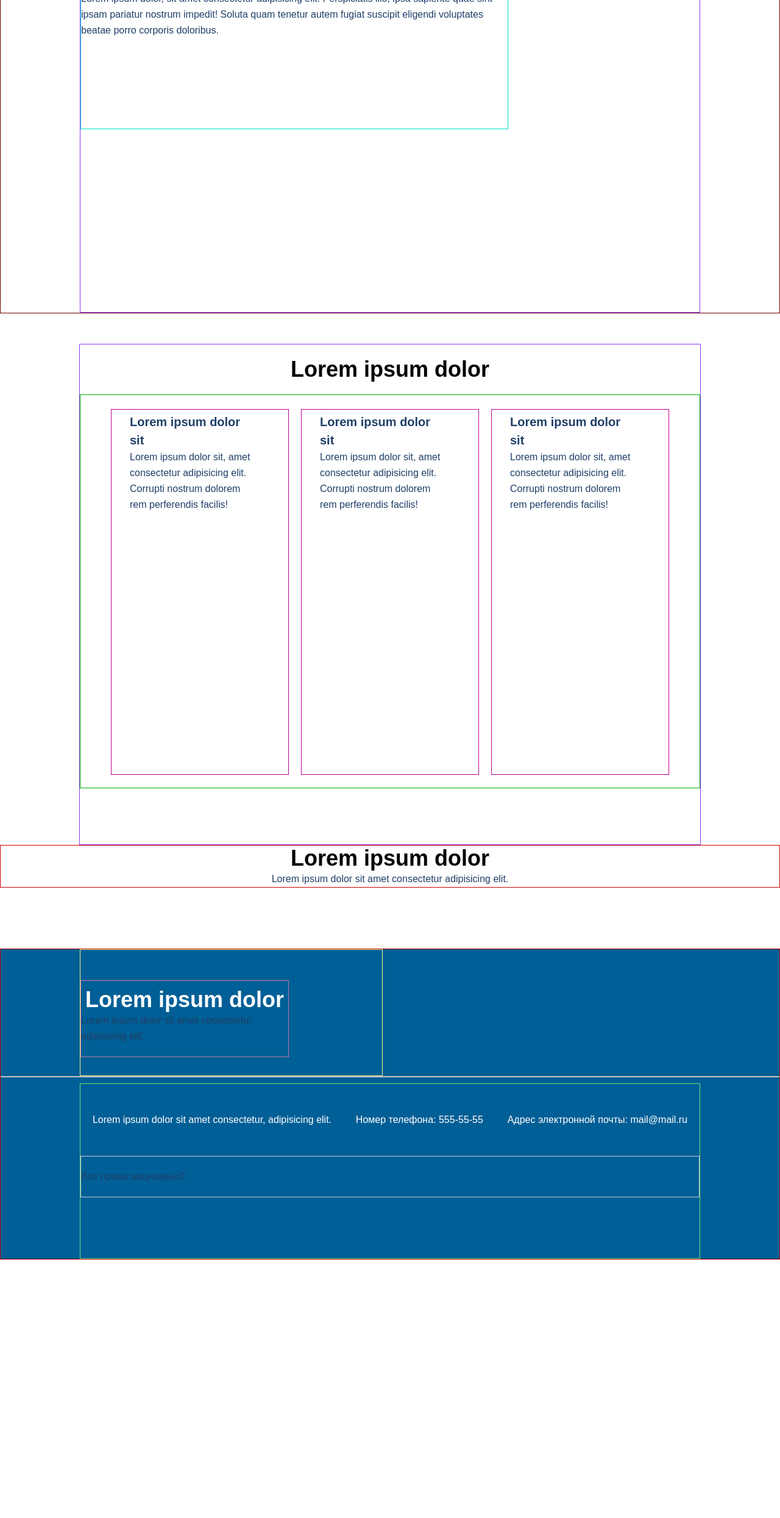
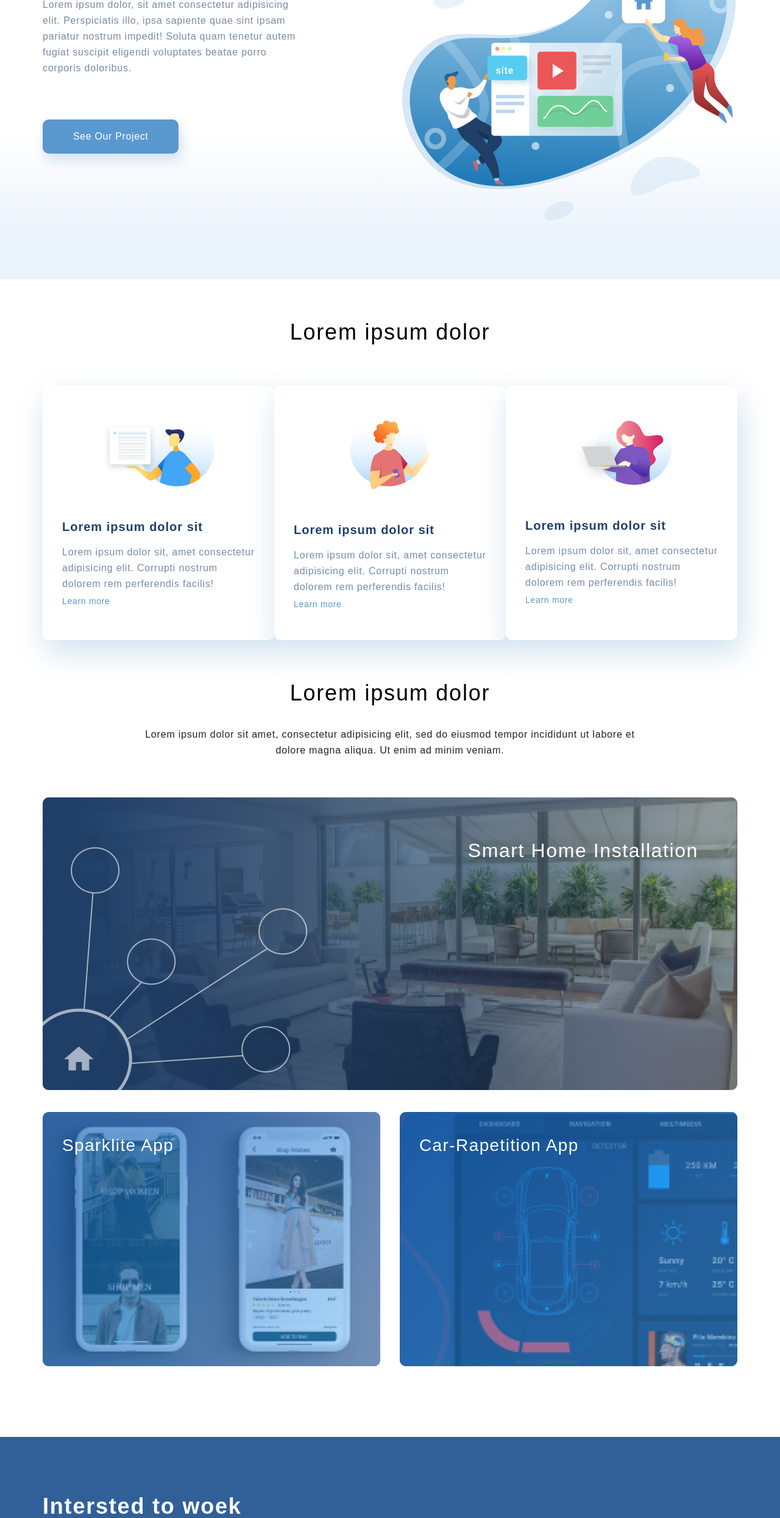
Before and after one commit to Melomaner/GB_HTML_CSS, a plain HTML site: page index.html in a window 1280 px wide. Shown: the part 310-2800 px from the top of the page at 61% size. Before the commit the page ends 2376 px from the top, so only its background shows below. Drawn offline with Linux system fonts and the light colour scheme.

Commit message:
Lesson 6
1. Вёрстка сайта по макету figma (https://www.figma.com/file/AOKabCJEdEqr9ZZEaJ0IMS/html%2Fcss-(Copy)?node-id=1%3A811 ).
2. Знакомство с макетом.
3. Приступил к верстке главной страницы по макету

```diff
--- a/index.html
+++ b/index.html
@@ -10,70 +10,105 @@
 </head>
 
 <body>
-    <div class="top_content">
-        <div class="info_site">
-            <div class="menu_site">
-                <div class="menu"><a href="index.html">Главная</a></div>
-                <div class="menu"><a href="Contacts.html">Контакты</a></div>
-            </div>
-            <div class="start_content">
-                <h1 class="headline">Lorem ipsum</h1>
-                <p class="paragraph">Lorem ipsum dolor, sit amet consectetur adipisicing elit. Perspiciatis illo, ipsa
+    <div class="top">
+        <div class="container top__box">
+            <ul class="header">
+                <li><a href="index.html"><img src="image/Logo.svg" alt="logo"></a></li>
+                <li><a href="Contacts.html"><img src="image/Contact.svg" alt=""></a></li>
+            </ul>
+            <div class="top__info">
+                <h1 class="top__heading">Lorem ipsum</h1>
+                <p class="text top_text">Lorem ipsum dolor, sit amet consectetur adipisicing elit. Perspiciatis
+                    illo, ipsa
                     sapiente
                     quae
                     sint ipsam
                     pariatur nostrum impedit! Soluta quam tenetur autem fugiat suscipit eligendi voluptates beatae porro
                     corporis
                     doloribus.</p>
+                <a href="#" class="top_button">See Our Project</a>
             </div>
         </div>
     </div>
-    <div class="info_site">
-        <h3 class="title">Lorem ipsum dolor</h3>
-        <div class="menu_site">
-            <div class="news_site">
-                <h4 class="lower_title">Lorem ipsum dolor sit</h4>
-                <p class="paragraph">Lorem ipsum dolor sit, amet consectetur adipisicing elit. Corrupti nostrum dolorem
+    <div class="what-we-do container">
+        <h3 class="heading">Lorem ipsum dolor</h3>
+        <div class="card-box">
+            <div class="card">
+                <img class="card__img" src="image/Card_1.svg" alt="card 1">
+                <h4 class="heading-mini">Lorem ipsum dolor sit</h4>
+                <p class="text">Lorem ipsum dolor sit, amet consectetur adipisicing elit. Corrupti nostrum dolorem
                     rem
                     perferendis facilis!</p>
+                <a class="card__link" href="#">Learn more</a>
             </div>
-            <div class="news_site">
-                <h4 class="lower_title">Lorem ipsum dolor sit</h4>
-                <p class="paragraph">Lorem ipsum dolor sit, amet consectetur adipisicing elit. Corrupti nostrum dolorem
+            <div class="card">
+                <img class="card__img" src="image/Card_2-1.svg" alt="card 1">
+                <h4 class="heading-mini">Lorem ipsum dolor sit</h4>
+                <p class="text">Lorem ipsum dolor sit, amet consectetur adipisicing elit. Corrupti nostrum dolorem
                     rem
                     perferendis facilis!</p>
+                <a class="card__link" href="#">Learn more</a>
             </div>
-            <div class="news_site">
-                <h4 class="lower_title">Lorem ipsum dolor sit</h4>
-                <p class="paragraph">Lorem ipsum dolor sit, amet consectetur adipisicing elit. Corrupti nostrum dolorem
+            <div class="card">
+                <img class="card__img" src="image/Card_3.svg" alt="card 1">
+                <h4 class="heading-mini">Lorem ipsum dolor sit</h4>
+                <p class="text">Lorem ipsum dolor sit, amet consectetur adipisicing elit. Corrupti nostrum dolorem
                     rem
                     perferendis facilis!</p>
+                <a class="card__link" href="#">Learn more</a>
             </div>
         </div>
     </div>
-    <div class="middle_text">
-        <h3 class="title">Lorem ipsum dolor</h3>
-        <p class="paragraph">Lorem ipsum dolor sit amet consectetur adipisicing elit.</p>
-    </div>
-    <div class="footer_main_box">
-        <div class="footer_head">
-            <div class="footer_text">
-                <h3 class="title">Lorem ipsum dolor</h3>
-                <p class="paragraph">Lorem ipsum dolor sit amet consectetur adipisicing elit.</p>
+    <div class="project container">
+        <h3 class="heading">Lorem ipsum dolor</h3>
+        <p class="text text_project">Lorem ipsum dolor sit amet, consectetur
+            adipisicing elit, sed do eiusmod tempor incididunt ut labore et dolore magna aliqua. Ut enim ad minim
+            veniam.</p>
+        <div class="project__item">
+            <img class="project__img" src="image/project-1.png" alt="photo">
+            <p class="project__text">Smart Home Installation</p>
+        </div>
+        <div class="project__parent">
+            <div class="project__item project__item_margin">
+                <img class="project__img" src="image/project-2.png" alt="photo">
+                <p class="project__text_parent">Sparklite App</p>
             </div>
-        </div>
-        <hr>
-        <div class="footer_info">
-            <div class="footer_contacts">
-                <div>Lorem ipsum dolor sit amet consectetur, adipisicing elit.</div>
-                <div>Номер телефона: 555-55-55</div>
-                <div>Адрес электронной почты: mail@mail.ru</div>
-            </div>
-            <div class="footer_rights">
-                <p class="paragraph">Все права защищены&copy;</p>
+            <div class="project__item">
+                <img class="project__img" src="image/project-3.png" alt="photo">
+                <p class="project__text_parent">Car-Rapetition App</p>
             </div>
         </div>
     </div>
+    <div class="footer_main_box">
+        <div class="container">
+            <div class="footer_top">
+                <div class="footer_top_box">
+                    <h3 class="footer_title">Intersted to woek with our team?</h3>
+                    <p class="text footer_text_top">Lorem ipsum dolor sit amet, consectetur adipisicing elit, sed do
+                        eiusmod tempor
+                        incididunt ut labore et dolore magna aliqua. Ut enim ad minim veniam.</p>
+                </div>
+                <a href="#" class="footer_top_button">Let’s Talk</a>
+            </div>
+        </div>
+        <hr class="footer_hr">
+        <div class="container">
+            <div class="text footer_botton">
+                <div class="footer_adress_a">A.</div>
+                <div class="footer_adress">Lorem ipsum dolor sit amet, consectetur adipisicing elit.</div>
+
+                <div class="footer_telephone_t">T.</div>
+                <div class="footer_telephone"> +7-812-7313-4321</div>
+
+                <div class="footer_email_e">E.</div>
+                <div class="footer_email"> hello.site@gmail.com</div>
+
+            </div>
+            <div class="footer_rights">
+                <p class="text text_rights">2020 All rights reserved.&copy;</p>
+            </div>
+
+        </div>
 
 </body>
 
--- a/style.css
+++ b/style.css
@@ -1,36 +1,46 @@
 * {
-    margin: 0px;
+    margin: 0;
+    padding: 0;
 }
+
 body {
     font-family: sans-serif;
 }
 
-.paragraph {
+.text{
     font-size: 16px;
     line-height: 26px;
     color: #1F3F68;
+    letter-spacing: 0.05em;
+    opacity: 0.6;
 }
 
-.headline {
-    font-size: 64px;
-    color: #1F3F68;
+.text_project{
+    width: 75%;
+    margin: 32px auto 64px;
+    color: #222222;
+    opacity: 1;
+    text-align: center;
+
+}
+.what-we-do{
+    padding-top: 64px;
 }
 
-.lower_headline {
-    font-weight: 500;
-    font-size: 44px;
+.heading{
+    font-size: 36px;
     text-align: center;
+    font-weight: 300;
+    line-height: 46px;
+    letter-spacing: 0.05em;
 }
 
-.title {
-    font-size: 36px;
-    text-align: center;
-}
-
-.lower_title {
+.heading-mini {
     font-size: 20px;
     line-height: 30px;
     color: #1F3F68;
+    letter-spacing: 0.05em;
+    margin-bottom: 14px;
 }
 
 .used_text {
@@ -52,124 +62,245 @@ body {
     text-transform: uppercase;
 }
 
-.menu_site{
-    border: 1px solid rgb(0, 177, 0);
-    margin: 20px 0px;
-    padding: 3px 0px 1px 0px;
+.top{
+    height: 768px;
+    background: linear-gradient(0deg, #EBF3FB 8.84%, rgba(152, 195, 232, 0) 31.12%);
+}
+
+.top_text{
+    width: 425px;
+}
+
+.top__heading {
+    font-size: 64px;
+    color: #1F3F68;
+    width: 510px;
+    font-weight: 300;
+    line-height: 74px;
+    letter-spacing: 0.04em;
+    margin-bottom: 32px;
+}
+
+.top_button{
+    font-size: 16px;
+    line-height: 26px;
+    text-align: center;
+    letter-spacing: 0.04em;
+    color: #FFFFFF;
+    background: #5A98D0;
+    box-shadow: 5px 10px 20px rgba(53, 110, 173, 0.2);
+    border-radius: 10px;
+    padding: 15px 50px;
+    text-decoration: none;
+    display: inline-block;
+    margin-top: 71px;
+}
+
+.top__box{
+    display: flex;
+    flex-direction: column;
+    height: 100%;
+}
+
+.top__info{
+    padding-top: 115px;
+    flex-grow: 1;
+    background-image: url(image/top_back.png);
+    background-repeat: no-repeat;
+    background-position: right center;
+}
+
+.lower_headline {
+    font-weight: 500;
+    font-size: 44px;
+    text-align: center;
+}
+
+.card{
+    width: 359px;
+    padding: 44px 32px;
+    background: #FFFFFF;
+    box-shadow: 5px 20px 50px rgba(16, 112, 177, 0.2);
+    border-radius: 10px;
+    display: flex;
+    flex-direction: column;
+}
+
+.card__img{
+    align-self: center;
+    margin-bottom: 51px;
+}
+
+.card-box{
     display: flex;
     justify-content: space-between;
-    align-items: center;
-    padding-left: 40px;
-    padding-right: 40px;
+    padding-top: 64px;
+    padding-bottom: 64px;
 }
-.menu{
-    width: 100px;
-    height: 50px;
-    background-color: #9e9d9d7a;
-    border: 1px solid #4242427a;
-    text-align: center;
+
+.card__link{
+    font-size: 14px;
+    line-height: 30px;
+    letter-spacing: 0.05em;
+    color: #5A98D0;
+    text-decoration: none;
+}
+
+.header{
+    display: flex;
+    justify-content: space-between;
+    list-style-type: none;
+    padding-top: 42px;
+}
+
+.container{
+    max-width: 1140px;
+    margin: 0 auto;
+}
+
+.project{
+    width: 1140px;
+    margin: 0 auto;
+}
+
+.project__img{
+    width: 100%;
+
+}
+
+.project__text{
+    font-size: 32px;
+    line-height: 46px;
+    text-align: right;
+    letter-spacing: 0.05em;
+    color: #FFFFFF;
+    position: absolute;
+    top:64px;
+    right: 64px;
+
+}
+
+.project__item{
+    position: relative;
+    flex-grow: 1;
+}
+
+.project__parent{
+    display: flex;
+    justify-content: space-between;
+    margin-top: 32px;
+    position: relative;
+    flex-grow: 1;
+}
+.project__item_margin{
+    margin-right: 32px;
+}
+
+.project__text_parent{
+    font-size: 28px;
+    line-height: 46px;
+    letter-spacing: 0.05em;
+    color: #FFFFFF;
+    position: absolute;
+    top:32px;
+    left: 32px;
+}
+
+.footer_main_box{
+    background: #316099;
+    margin-top: 112px;
+}
+
+.footer_top{
+    display: flex;
+    justify-content: space-between;
+    padding-top: 91px;
+    padding-bottom: 96px;
     align-items: center;
 }
 
-.start_content{
-    border: 1px solid rgb(1, 224, 202);
-    margin: 70px 0px;
-    width:  700px;
-    height: 250px;
-    padding: 50px 0px;
-}
-
-.info_site{
-    border: 1px solid rgb(142, 56, 255);
-    height: 800px;
-    margin: 0px 130px;
-    padding-top: 20px;
+.footer_top_box{
+    width: 495px;
 
 }
 
-.top_content{
-    border: 1px solid rgb(110, 0, 0);
-    margin-bottom: 50px;
+.footer_hr{
+    opacity: 0.4;
+    border: 1px solid #FFFFFF;
 }
 
-.news_site{
-    border: 1px solid rgb(194, 1, 146);
-    margin: 20px 10px;
-    width: 359px;
-    height: 600px;
-    padding: 5px 50px 5px 30px;
-    box-sizing: border-box;
-
+.footer_text_top{
+    color: #FFFFFF;
 }
 
-.middle_text{
-    border: 1px solid rgb(206, 2, 2);
-    justify-content: center;
+.footer_top_button{
+    font-size: 16px;
+    line-height: 26px;
     text-align: center;
+    letter-spacing: 0.04em;
+    color: #FFFFFF;
+    height: 26px;
+    background: #5A98D0;
+    padding: 15px 80px;
+    text-decoration: none;
+    display: inline-block;
 }
 
-.footer_main_box{
-    border: 1px solid rgb(180, 0, 0);
-    margin-top: 100px;
+.footer_title{
+    padding-bottom: 32px;
+    width: 341px;
+    font-size: 36px;
+    line-height: 46px;
+    letter-spacing: 0.05em;
     color: #FFFFFF;
-    background-color: rgb(0, 95, 150);
-    align-items: center;
+    opacity: 1;
 }
 
-.footer_head{
-    border: 1px solid rgb(241, 248, 141);
-    margin: 0px 130px;
-    width: 495px;
-}
+.footer_botton{
+    margin-top: 64px;
+    color: #FFFFFF;
+    opacity: 1;
+    display: flex;
+    justify-content: space-between;
 
-.footer_text{
-    border: 1px solid rgb(185, 118, 168);
-    margin: 50px 0px 30px 0px;
-    width: 340px;
-    padding: 10px 0px 20px 0px;
-}
-
-.footer_info{
-    border: 1px solid rgb(110, 224, 119);
-    margin: 10px 130px 0px;
-    padding: 50px 0px;
 }
 
 .footer_contacts{
     display: flex;
-    justify-content: space-around;
-    align-items: center;
+    justify-content: space-between;
 }
 
 .footer_rights{
-    border: 1px solid rgb(193, 202, 218);
-    margin: 50px 0px;
-    padding: 20px 0px;
-    align-self: flex-end;
+    margin: 64px 0;
 }
 
-.contact{
-    border: 1px solid rgb(142, 56, 255);
-    margin: 0px 130px;
-    padding-top: 20px;
-    text-align: center;
+.footer_adress{
+    width: 317px;
+}
+
+.footer_telephone{
+    width: 317px;
+}
+
+.footer_email{
+    width: 317px;
+}
+
+.text_rights{
+    color: #FFFFFF;
+    opacity: 0.4;
 }
 
 .contact_body{
     display: flex;
     justify-content: space-around;
 }
-.map{
-    border: 1px solid rgb(142, 56, 255);
+
+.main{
     display: flex;
-    justify-content: center;
 }
 
-.contact_form{
-    padding: 50px 25px;
-    text-align: left;
+.footer_rights{
+    margin: 64px 0;
+    display: inline-block;
 }
-.contact_info{
-    padding: 50px 25px;
-    text-align: left;
-}
```
Also changed, not shown: Contacts.html (+23 -23 lines), image/Card_1.svg (added), image/Card_2-1.svg (added), image/Card_2-2.svg (added), image/Card_3.svg (added), image/Contact.svg (added), image/Logo.svg (added), image/project-1.png (added), image/project-2.png (added), image/project-3.png (added), image/top_back.png (added).
